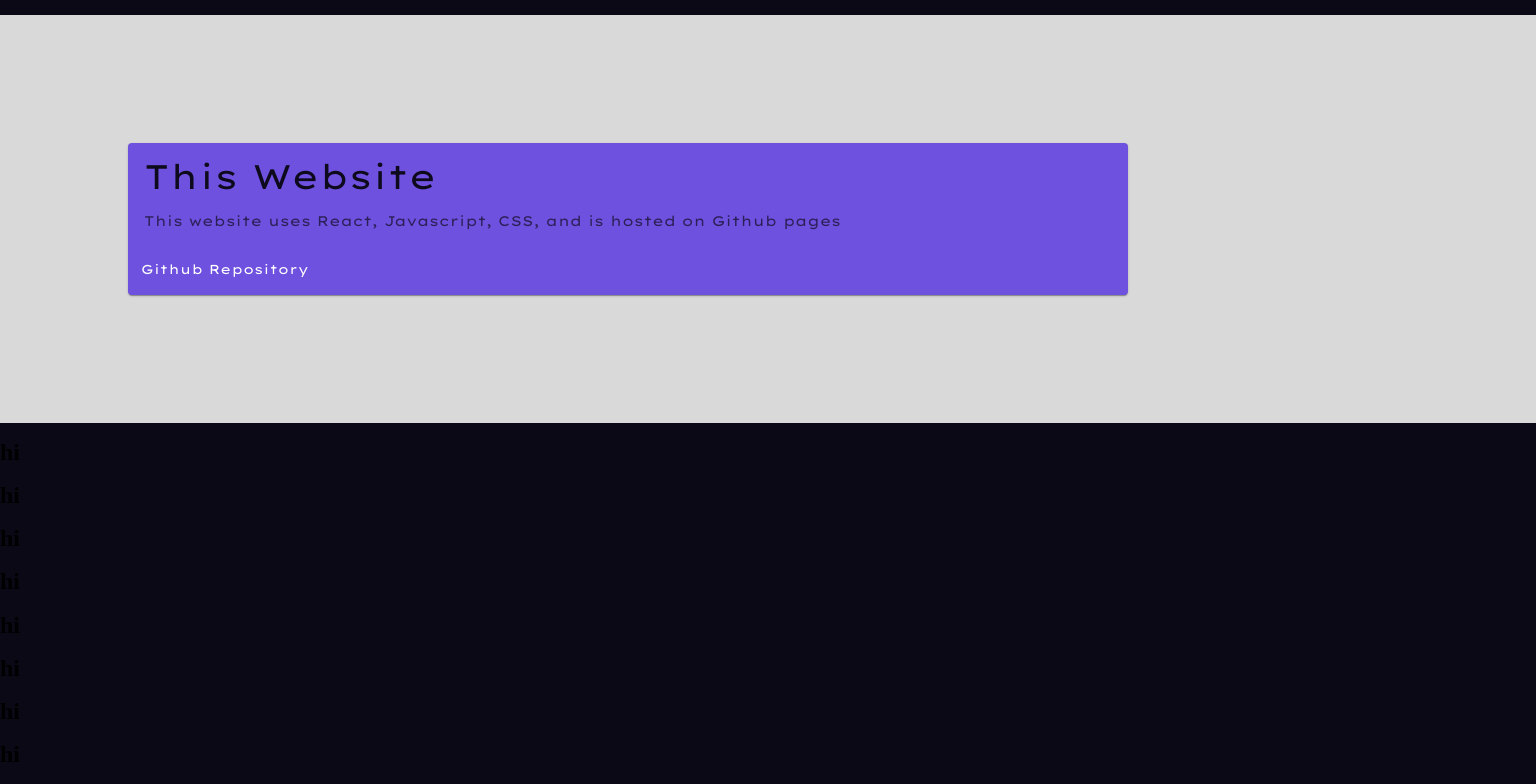
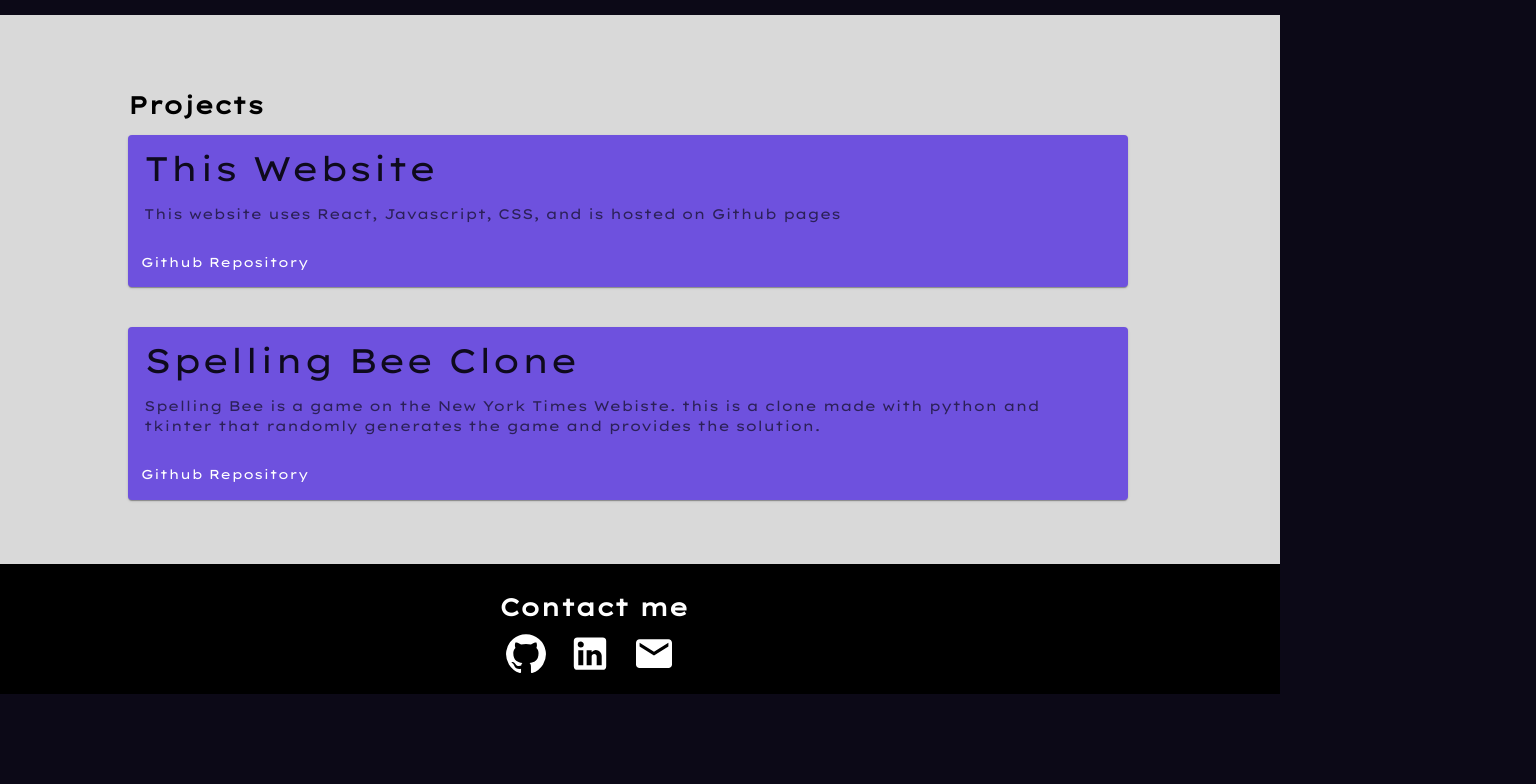
Before and after one commit to AthenaKiriakoulis/portfolio-website, a React (Vite) app: page / in a window 1280 px wide. Shown: the part 2156-2940 px from the top of the page, 1536 px wide, since content can reach past the window. After the commit the page ends 2850 px from the top, so only its background shows below. Built offline with nearby package versions, Linux system fonts and the light colour scheme.

Commit message:
added contact portion and fixed links

```diff
--- a/package.json
+++ b/package.json
@@ -15,6 +15,7 @@
   "dependencies": {
     "@emotion/react": "^11.11.1",
     "@emotion/styled": "^11.11.0",
+    "@mui/icons-material": "^5.15.12",
     "@mui/material": "^5.14.13",
     "@mui/styled-engine-sc": "^6.0.0-alpha.1",
     "animate.css": "^4.1.1",
--- a/src/App.css
+++ b/src/App.css
@@ -3,6 +3,7 @@
     margin: 0;
     padding: 0;
     background: #0C0917;
+    overflow-x:hidden;
 }
 
 .App-header {
@@ -79,6 +80,10 @@
 
 h1{
     font-size:5vh;
+    font-family: "Lexend_MegaR";
+}
+h2{
+    margin-left: -1%;
 }
 
 
@@ -202,11 +207,35 @@
     flex-direction: column;
     position: relative;
     top: 10%;
-    padding: 10%;
+    padding-top: 5%;
+    padding-bottom: 5%;
+    padding-left: 10%;
     margin-top: 10%;
     z-index: 1;
     width: 100%;
     background: #D9D9D9;
+}
+.Bottom-Container{
+    display: flex;
+    flex-direction: column;
+    position: relative;
+    top: 0%;
+    padding-top: 1%;
+    padding-bottom: 2%;
+    padding-left: 40%;
+    z-index: 1;
+    width: 100%;
+    background: #000000;
+    color:#FFFFFF;
+    font-family: "Lexend_MegaR";
+
+}
+
+.icons{
+    transform: scale(1.8);
+    margin-left: 10%;
+    padding-top: 2%;
+    color: #FFFFFF;
 }
 
 
--- a/src/App.jsx
+++ b/src/App.jsx
@@ -6,7 +6,8 @@
 import 'animate.css';
 import Education from './Education.jsx';
 import Experience from './Experience.jsx';
-import Projects from './Projects.jsx'
+import Projects from './Projects.jsx';
+import Bottom from './Bottom.jsx';
 
 
 
@@ -42,9 +43,9 @@
             <a href="#Home" className="Inner-header">Home</a>
             <a href="#About-container" className="Inner-header">About</a>
             <a href="#Edu-container" className="Inner-header">Education</a>
-            <a href="#Home" className="Inner-header">Experience</a>
-            <a href="#Home" className="Inner-header">Projects</a>
-            <a href="#Home" className="Inner-header">Contact</a>
+            <a href="#Exp-container" className="Inner-header">Experience</a>
+            <a href="#Projects-Container" className="Inner-header">Projects</a>
+            <a href="#Bottom-Container" className="Inner-header">Contact</a>
         </header>
       </div>
       <div>
@@ -85,14 +86,9 @@
       <div id="Projects-Container" className="Projects-Container">
       <Projects />
       </div>
-      <h1>hi</h1>
-      <h1>hi</h1>
-      <h1>hi</h1>
-      <h1>hi</h1>
-      <h1>hi</h1>
-      <h1>hi</h1>
-      <h1>hi</h1>
-      <h1>hi</h1>
+      <div id="Bottom-Container" className="Bottom-Container">
+      <Bottom />
+      </div>
 
       </div>
 
--- /dev/null
+++ b/src/Bottom.jsx
@@ -0,0 +1,38 @@
+import React, {useState, useEffect, useRef} from 'react';
+import 'animate.css';
+import Stack from '@mui/material/Stack';
+import GitHubIcon from '@mui/icons-material/GitHub';
+import LinkedInIcon from '@mui/icons-material/LinkedIn';
+import EmailIcon from '@mui/icons-material/Email';
+import Link from '@mui/material/Link';
+
+
+
+function Bottom(props) {
+
+//`About ${animate ? "animate__animated animate__bounceInLeft" : ""}`
+
+
+
+  return (
+      <div id="Bottom" className="Bottom">
+        <h2>
+          Contact me
+        </h2>
+        <Stack direction="row" spacing={5}>
+        <Link href="https://github.com/AthenaKiriakoulis" target="_blank" >
+          <GitHubIcon className='icons'/>
+        </Link>
+        <Link href="https://www.linkedin.com/in/athena-kiriakoulis/" target="_blank" >
+          <LinkedInIcon className='icons'/>
+        </Link>
+        <Link href="mailto:athena.kiriakoulis@gmail.com" target="_blank" >
+          <EmailIcon className='icons'/>
+        </Link>
+        </Stack>
+    </div>
+  );
+
+}
+
+export default Bottom;
--- a/src/Projects.jsx
+++ b/src/Projects.jsx
@@ -6,6 +6,7 @@
 import Button from '@mui/material/Button';
 import Typography from '@mui/material/Typography';
 import { ThemeProvider, createTheme } from '@mui/material/styles';
+import Stack from '@mui/material/Stack';
 import './App.css';
 
 function Projects(props) {
@@ -30,7 +31,9 @@
 
   return (
     <ThemeProvider theme={theme}>
-      <Card sx={{ maxWidth: 1000}}>
+      <h1> Projects</h1>
+      <Stack spacing={5}>
+      <Card sx={{ maxWidth: 1000, marginTop: 'auto',}}>
         <CardContent>
           <Typography gutterBottom variant="h4" component="div">
             This Website
@@ -43,6 +46,24 @@
           <Button sx={{color: "#FFFFFF"}} href="https://github.com/AthenaKiriakoulis/portfolio-website" size="small">Github Repository</Button>
         </CardActions>
       </Card>
+
+
+      <Card sx={{ maxWidth: 1000, marginTop: 'auto'}}>
+        <CardContent>
+          <Typography gutterBottom variant="h4" component="div">
+            Spelling Bee Clone
+          </Typography>
+          <Typography variant="body2" color="text.secondary">
+            Spelling Bee is a game on the New York Times Webiste.
+            this is a clone made with python and tkinter that randomly generates the
+            game and provides the solution.
+          </Typography>
+        </CardContent>
+        <CardActions>
+          <Button sx={{color: "#FFFFFF"}} href="https://github.com/AthenaKiriakoulis/SpellingBeeClonePython" size="small">Github Repository</Button>
+        </CardActions>
+      </Card>
+      </Stack>
     </ThemeProvider>
   );
 
```
Also changed, not shown: 2 other files (tests, documents, lock files or other folders).
